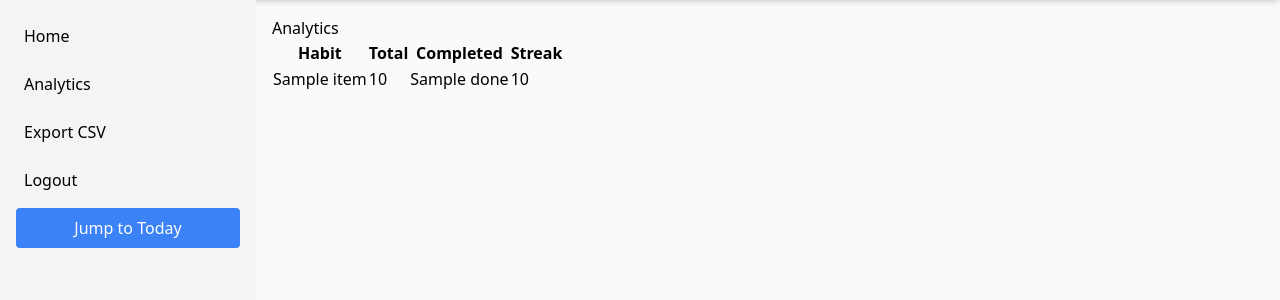
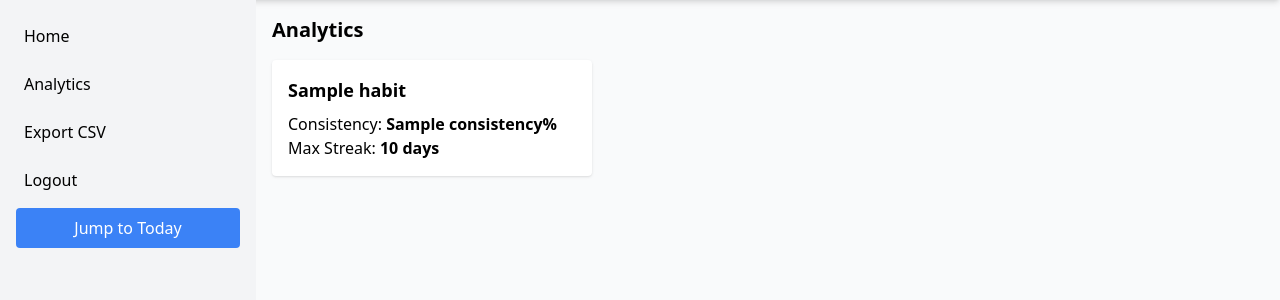
Before and after one commit to rathibharat/habit-tracker-v3, a Flask app: template templates/analytics.html in a window 1280 px wide. Shown: the part 64-364 px from the top of the page. Run offline with Flask 3, Linux system fonts and the light colour scheme; the template is opened without the code that fills it: most values are stand-ins (such as "Sample title", 1, 10 or a date in 2020); parts of the project's set-up code (start-up, migrations or seed data) failed here and were passed over; some libraries are stand-ins or nearby versions.

Commit message:
Update analytics.html

```diff
--- a/templates/analytics.html
+++ b/templates/analytics.html
@@ -1,15 +1,15 @@
 {% extends "layout.html" %}
+{% block title %}Analytics{% endblock %}
+
 {% block content %}
-<h3>Analytics</h3>
-<table class="table table-bordered">
-<tr><th>Habit</th><th>Total</th><th>Completed</th><th>Streak</th></tr>
-{% for item in data %}
-<tr>
-<td>{{ item.name }}</td>
-<td>{{ item.total }}</td>
-<td>{{ item.done }}</td>
-<td>{{ item.streak }}</td>
-</tr>
-{% endfor %}
-</table>
+<h2 class="text-xl font-bold mb-4">Analytics</h2>
+<div class="grid grid-cols-1 sm:grid-cols-2 md:grid-cols-3 gap-4">
+    {% for habit in data %}
+    <div class="p-4 bg-white rounded shadow">
+        <h3 class="font-bold text-lg mb-2">{{ habit.name }}</h3>
+        <p>Consistency: <span class="font-semibold">{{ habit.consistency }}%</span></p>
+        <p>Max Streak: <span class="font-semibold">{{ habit.streak }} days</span></p>
+    </div>
+    {% endfor %}
+</div>
 {% endblock %}
```
